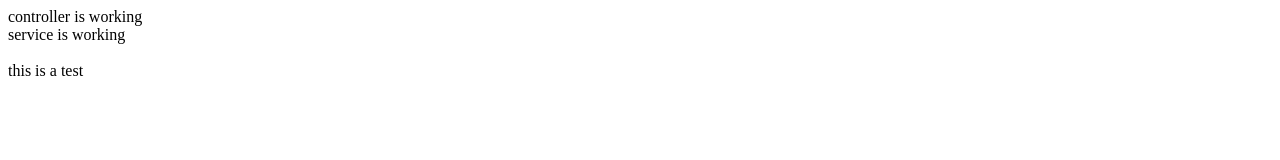
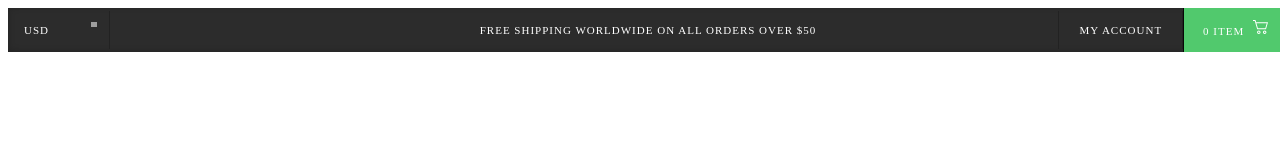
Before and after one commit to Kiwicannon/PersonalProject, a plain HTML site: page index.html in a window 1280 px wide. Drawn offline with nearby package versions, Linux system fonts and the light colour scheme; some packages are replaced by stand-ins of ours; grey boxes are pictures that could not be loaded.

Commit message:
top nav bar

```diff
--- a/app.js
+++ b/app.js
@@ -1,11 +1,21 @@
 angular.module('app',['ui.router']).config(function($stateProvider, $urlRouterProvider){
-    // $urlRouterProvider.when('', '')
+    $urlRouterProvider.when('', '/')
 
-    // $ulrRouterProvider.otherwise('/404')
+    $urlRouterProvider.otherwise('/404')
 
     $stateProvider
         .state('home', {
-            url: (''),
+            url: ('/'),
             templateUrl: 'home/home.html'
         })
+
+        .state('sunglasses',{
+            url:('/sunglasses'),
+            templateUrl: 'sunglasses/sunglasses.html'
+
+        })
+        .state('mens-sunglasses', {
+            url: ('/mens-sunglasses'),
+            templateUrl: 'sunglasses/mensSunglasses.html'
+        })
 })
--- a/home/home.html
+++ b/home/home.html
@@ -3,10 +3,10 @@
     <head>
         <title></title>
 
-        this is a test
+
         <meta charset="UTF-8">
         <meta name="viewport" content="width=device-width, initial-scale=1">
-        <link href="css/style.css" rel="stylesheet">
+        <link href="home/style.css" rel="stylesheet">
     </head>
     <body>
 
--- a/index.html
+++ b/index.html
@@ -1,9 +1,64 @@
 <html ng-app="app">
+
 <body ng-controller="mainCtrl">
-		{{test}}<br>
-		{{test1}}
-        <br>
-        <br>
+	<header>
+		<div class="desktop-header">
+			<div class="header-top-bar">
+				<div class="currency-block">
+					<select class="nn-currencies currency-picker select2-hidden-accessible" name="currencies" tabindex="-1" aria-hidden="true">
+						<option value="USD" selected="selected">USD</option>
+						<option value="GBP" data-value="GBP">GBP</option>
+						<option value="EUR" data-value="data-value">EUR</option>
+						<option value="AUD" data-value="data-value">AUD</option>
+						<option value="CAD" data-value="data-value">CAD</option>
+						<option value="HKD" data-value="data-value">HKD</option>
+						<option value="CNY" data-value="data-value">CNY</option>
+						<option value="RUB" data-value="data-value">RUB</option>
+						<option value="TWD" data-value="data-value">TWD</option>
+						<option value="NZD" data-value="data-value">NZD</option>
+						<option value="DKK" data-value="data-value">DKK</option>
+						<option value="AED" data-value="data-value">AED</option>
+						<option value="MXN" data-value="data-value">MXN</option>
+					</select>
+					<!--<span class="select2 select2-container select2-container--default select2-container--below select2-container--focus select2-container--open" dir="ltr" style="width: 105px;">
+						<span class="selection">
+							<span class="select2-selection select2-selection--single currency-dropdown-main" role="combobox" aria-haspopup="true" aria-expanded="false" tabindex="0" aria-labelledby="select2-currencies-yh-container">
+								<span class="select2-selection__rendered" id="select2-currencies-yh-container" title="USD">USD</span>
+								<span class="select2-selection__arrow" role="presentation">
+									<b role="presentation"></b>
+								</span>
+						</span>
+					<span class="dropdown-wrapper" aria-hidden="true"></span>
+
+					</span>-->
+				</div>
+				<div class="free-shipping-block">
+					<p>Free shipping worldwide on all orders over $50</p>
+				</div>
+				<div class="account-cart-block">
+					<ul>
+						<li class="my-account">
+							<a href="/account">My Account</a>
+							<ul>
+								<li>
+									<a class="button button--white button--full-width" href="/account">Log in</a>
+								</li>
+								<li>
+									<a class="button button--white-reversed button--full-width" href="/account">Sign up</a>
+								</li>
+							</ul>
+						</li>
+						<li class="my-cart trigger-cart">
+							<span data-item-count>0 item</span>
+							<img src="./Pictures/cart.svg" alt="Cart">
+						</li>
+
+					</ul>
+				</div>
+			</div>
+		</div>
+	</header>
+
 	<ui-view>
 
 	</ui-view>
@@ -13,5 +68,7 @@
 	<script src="app.js"></script>
 	<script src="controller.js"></script>
 	<script src="service.js"></script>
+	<link href="/mainStyle.css" rel="stylesheet">
 </body>
+
 </html>
--- /dev/null
+++ b/mainStyle.css
@@ -0,0 +1,264 @@
+header{
+    position: fixed;
+    z-index: 7;
+    width: 100%;
+    min-width: 320px;
+}
+body{
+    font-family: "Gotham"
+}
+html{
+    font-size: 100%;
+    line-height: 1.5;
+}
+@media only screen and (min-width: 992px)
+{
+.desktop-header {
+    display: block;
+}
+.header-top-bar{
+    display: flex;
+    justify-content: space-between
+}
+.free-shipping-block{
+    display: block
+}}
+
+.header-top-bar{
+    background-color: #2c2c2c;
+    box-shadow: inset 0 -1px 7px 0 rgba(7,7,7,0.2);
+    align-items: center;
+    position: relative;
+    z-index: 8;
+    width: 100%
+}
+.nn-currencies {
+    line-height: 38px;
+    display: inline-block;
+    margin: 0;
+    padding: 0 3.5rem 0 1rem;
+    color: #fff;
+    border-right: 1px solid #222;
+    border-top: none;
+    border-bottom: none;
+    border-left: none;
+    border-radius: none;
+    background: transparent url(//cdn.shopify.com/s/files/1/0377/2037/t/37/assets/select-arrows-white.png?15469413115253479032) no-repeat 83px 11px;
+    background-size: 6%;
+    cursor: pointer;
+    font-family: "Gotham-Bold";
+    font-size: 11px;
+    letter-spacing: 1px;
+    -webkit-appearance: none;
+    -moz-appearance: none;
+    appearance: none;
+    border-radius: 0px;
+    -webkit-transition: all 0.25s;
+    transition: all 0.25s;
+}
+/*.select2-hidden-accessible {
+    border: 0 !important;
+    clip: rect(0 0 0 0) !important;
+    height: 1px !important;
+    margin: -1px !important;
+    overflow: hidden !important;
+    padding: 0 !important;
+    position: absolute !important;
+    width: 1px !important;
+}
+button, select{
+    text-transform: none;
+}
+.select2-container {
+    box-sizing: border-box;
+    display: inline-block;
+    margin: 0;
+    position: relative;
+    vertical-align: middle;
+}
+.currency-block .select2-container--default .select2-selection--single {
+    background: transparent;
+    border-radius: 0;
+     padding-left: 10px;
+}
+.select2-container--default .select2-selection--single {
+    border: none;
+    border-radius: none;
+}
+.select2-container .select2-selection--single {
+    box-sizing: border-box;
+    cursor: pointer;
+    display: block;
+    height: 28px;
+    user-select: none;
+    -webkit-user-select: none;
+}
+.currency-block .select2-container--default .select2-selection__rendered {
+    color: #fff;
+    display: inline-block;
+    width: 118px;
+    margin: 0;
+    padding: 0 3.5rem 0 1rem;
+    color: #fff;
+    border-right: 1px solid #222;
+    border-top: none;
+    border-bottom: none;
+    border-left: none;
+    border-radius: none;
+    background: transparent url(./Pictures/select-arrows-white.png) no-repeat 98px 7px;
+    background-size: 5%;
+    cursor: pointer;
+    font-family: "Gotham-Bold";
+    font-size: 11px;
+    letter-spacing: 1px;
+    -webkit-appearance: none;
+    -moz-appearance: none;
+    appearance: none;
+    border-radius: 0px;
+}
+.select2-container--default .select2-selection--single .select2-selection__rendered {
+    color: #444;
+    line-height: 28px;
+}
+.select2-container--default .select2-selection__rendered{
+        font-family: "Gotham" !important;
+    font-weight: bold;
+    font-size: 11px !important;
+    text-transform: uppercase;
+}
+.select2-container--default .currency-dropdown-main .select2-selection__arrow {
+    display: none !important;
+}*/
+.free-shipping-block {
+    font-family: "Gotham-Bold";
+    font-size: 11px;
+    letter-spacing: 1px;
+    color: #fff;
+    text-transform: uppercase;
+    position: absolute;
+    top: 50%;
+    left: 50%;
+    transform: translate(-50%, -50%);
+
+}
+.account-cart-block>ul {
+    display: flex;
+    align-items: center
+}
+ul{
+    margin: 0;
+    padding: 0;
+    list-style: none
+}
+.account-cart-block>ul li {
+    position: relative;
+    font-family: "Gotham-Bold";
+    font-size: 11px;
+    letter-spacing: 1px;
+    color: #fff;
+    text-transform: uppercase;
+    height: 100%;
+}
+.account-cart-block>ul li.my-account>a {
+    padding: 13px 20px;
+    border-right: 1px solid #222;
+    border-left: 1px solid #222;
+    -webkit-transition: all 0.25s;
+    transition: all 0.25s;
+}
+.a, a:-webkit-any-link {
+    color: inherit;
+    text-decoration: none;
+    cursor: auto;
+}
+.account-cart-block>ul li ul {
+    position: absolute;
+    background: #222;
+    top: 27px;
+    width: 160%;
+    left: -29%;
+    padding: 20px;
+    opacity: 0;
+    visibility: hidden;
+    -webkit-transition: all 0.3s;
+    transition: all 0.3s;
+}
+.account-cart-block>ul li ul li:first-child {
+    margin-bottom: 20px;
+}
+.button.button--white, .livechat_button a.button--white, #storemapper-go.button--white {
+    background: #fff;
+    text-transform: uppercase;
+    font-family: "Gotham-Bold";
+    font-size: 11px;
+    letter-spacing: 1px;
+    color: #2c2c2c;
+}
+.button.button--full-width, .livechat_button a.button--full-width, #storemapper-go.button--full-width {
+    padding-left: 0;
+    padding-right: 0;
+    width: 100%;
+}
+.account-cart-block>ul li.my-account>a {
+    padding: 13px 20px;
+    border-right: 1px solid #222;
+    border-left: 1px solid #222;
+    -webkit-transition: all 0.25s;
+    transition: all 0.25s;
+}
+.account-cart-block>ul li.my-account:hover ul {
+    opacity: 1;
+    visibility: visible;
+}
+.button.button--full-width, .livechat_button a.button--full-width, #storemapper-go.button--full-width {
+    padding-left: 0;
+    padding-right: 0;
+    width: 100%;
+}
+.button, .livechat_button a, #storemapper-go {
+    display: inline-block;
+    text-align: center;
+    text-transform: uppercase;
+    line-height: 1;
+    font-size: 11px;
+    padding: 1rem 1.75rem;
+    border-radius: 1px;
+    -webkit-transition: all 0.35s ease-in-out;
+    transition: all 0.35s ease-in-out;
+    font-family: "Gotham-Bold";
+    -webkit-transition: all 0.25s;
+    transition: all 0.25s;
+    position: relative;
+}
+.button.button--white-reversed, .livechat_button a.button--white-reversed, #storemapper-go.button--white-reversed {
+    background: transparent;
+    text-transform: uppercase;
+    font-family: "Gotham-Bold";
+    font-size: 11px;
+    letter-spacing: 1px;
+    color: #fff;
+    border: solid 2px #fff;
+}
+.account-cart-block>ul li.my-cart {
+    padding: 13px 20px;
+    cursor: pointer;
+    background: #51c96d;
+    box-shadow: inset 1px 0 0 0 #070707;
+    -webkit-transition: all 0.25s;
+    transition: all 0.25s;
+}
+.account-cart-block>ul li {
+    position: relative;
+    font-size: 11px;
+    letter-spacing: 1px;
+    color: #fff;
+    text-transform: uppercase;
+    height: 100%;
+}
+.account-cart-block>ul li.my-cart img {
+    width: 15px;
+    height: auto;
+    margin-left: 5px;
+    position: relative;
+    top: -1px;
+}
```
Also changed, not shown: sunglasses/mensSunglasses.html (+14 -0 lines), sunglasses/sunglasses.html (+15 -0 lines), Pictures/cart.svg (added), Pictures/mens-watches.jpg (added), Pictures/select-arrows-black.png (added), Pictures/select-arrows-white.png (added), home/style.css (added), sunglasses/mens-style.css (added), sunglasses/style.css (added). Lines whose indentation alone changed are shown as unchanged.
